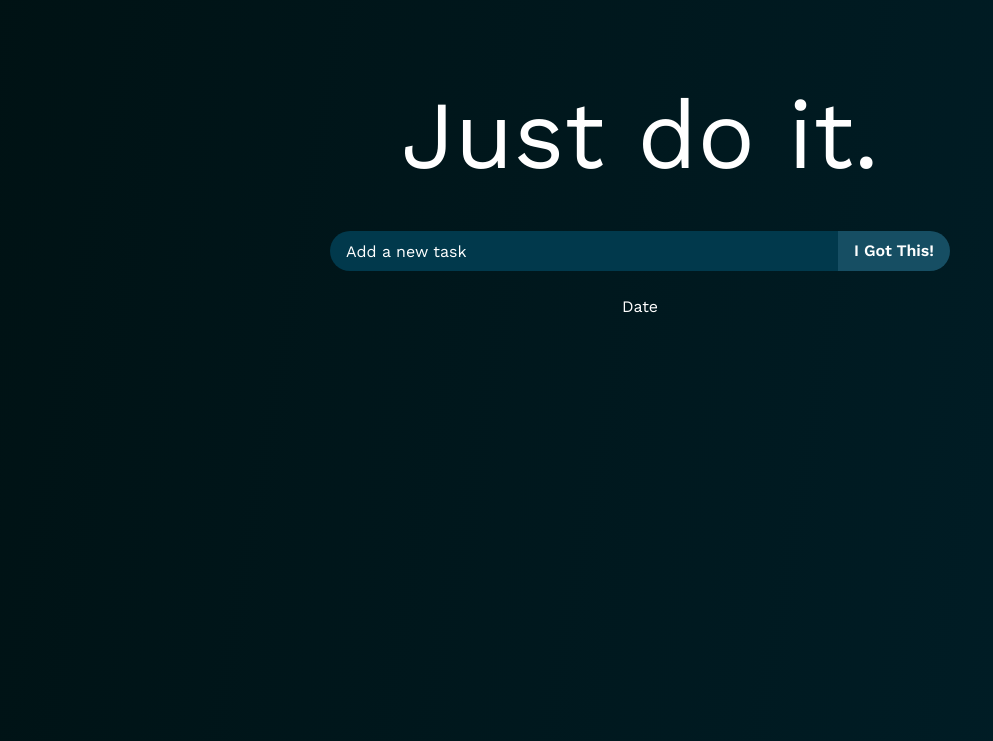
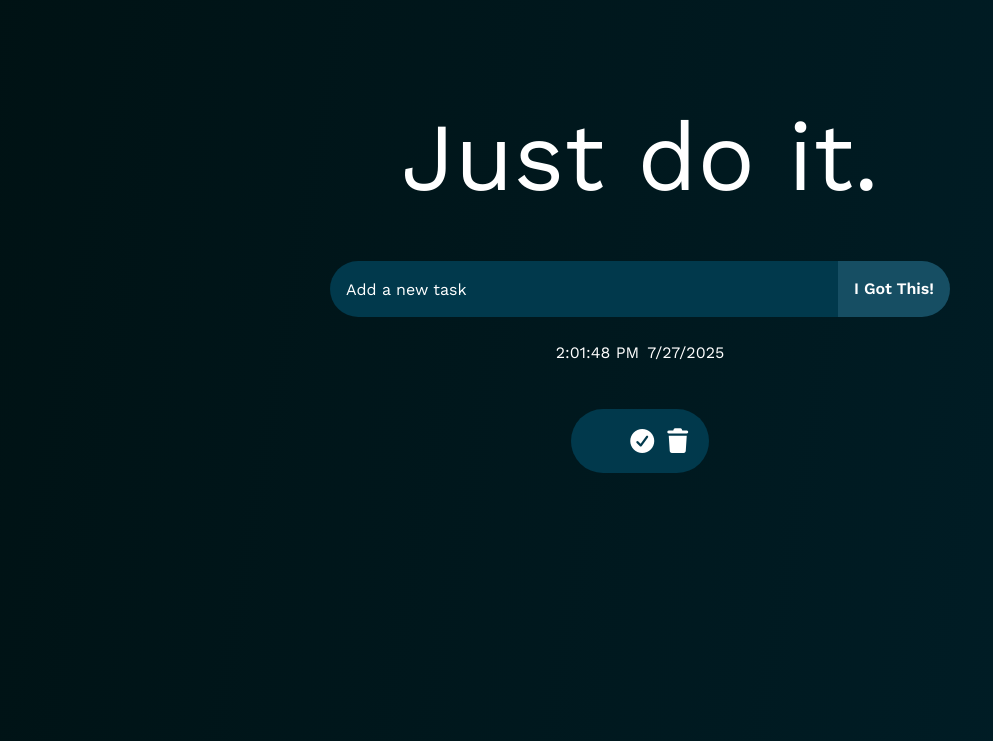
Before and after one commit to Pranavmr009/ToDo-App, a plain HTML site: page index.html in a window 1280 px wide. Both pictures are taken after a click on the button "I Got This!". Shown: the part 59-800 px from the top of the page, without its empty margins (0-993 px from the left). Drawn offline with nearby package versions, Linux system fonts and the light colour scheme.

Commit message:
Added Functionality

```diff
--- a/index.html
+++ b/index.html
@@ -12,34 +12,45 @@
 
   <link rel="stylesheet" href="styles/style.css">
   <script src="https://cdn.tailwindcss.com"></script>
-<link
-  rel="stylesheet"
-  href="https://cdnjs.cloudflare.com/ajax/libs/font-awesome/7.0.0/css/all.min.css"
-
-/>
+  <link rel="stylesheet" href="https://cdnjs.cloudflare.com/ajax/libs/font-awesome/7.0.0/css/all.min.css" />
 
 </head>
 
 <body class="relative max-w-screen-2xl mx-auto flex justify-center h-screen">
-      <div class="absolute top-4 left-4 z-50">
+  <div class="fixed top-4 left-4 z-50">
     <a href="#" target="_blank">
       <i class="fab fa-github text-white text-4xl hover:text-gray-400"></i>
     </a>
   </div>
-    <div class="flex flex-col w-[620px] h-[500px] items-center justify-center">
-        <h1 class="font-2xl text-white text-8xl my-6">Just do it.</h1>
+  <div class="flex flex-col lg:w-[620px] w-[500px] items-center mt-36 space-y-6" id="top-div">
+  <h1 class="text-white lg:text-8xl md:text-6xl text-4xl mt-6 mb-8">Just do it.</h1>
 
-        <div class="flex w-full max-w-7xl my-6">
+    <div class="flex flex-col md:flex-row w-full max-w-7xl my-6">
       <input
-                class="bg-[rgb(1,57,76)] text-white placeholder-white rounded-l-full px-4 py-2  w-full focus:outline-none h-10"
+        class="bg-[rgb(1,57,76)] text-white placeholder-white md:rounded-l-full  px-4 py-2  w-full focus:outline-none h-14 "
         type="text" name="" id="addTask" placeholder="Add a new task">
       <button
-                class="text-white text-base px-4 py-2 bg-cyan-900 rounded-r-full h-10 whitespace-nowrap active:bg-cyan-700 font-semibold "
+        class="text-white text-base px-4 py-2 bg-cyan-900 md:rounded-r-full h-14 whitespace-nowrap active:bg-cyan-700 font-semibold "
         id="addButton">I Got This!</button>
     </div>
-        <p class="text-white">Date</p>
+
+    <div class="flex gap-2">
+      <p class="text-white" id="date-time"></p>
+      <p class="text-white" id="dateDisplay"></p>
     </div>
 
+
+  <div id="output">
+    <!-- class="bg-[rgb(1,57,76)] text-white p-4 rounded-full my-5 flex gap-2 items-center" -->
+
+
+  </div>
+  </div>
+
+
+
+
+  <script src="scripts/script.js"></script>
 </body>
 
 </html>
--- /dev/null
+++ b/scripts/script.js
@@ -0,0 +1,122 @@
+// let items = JSON.parse(localStorage.getItem('todoItems')) || [];
+function logCurrentTime() {
+    const now = new Date();
+    const timeString = now.toLocaleTimeString();
+    return timeString;
+
+}
+
+function logCurrentDate() {
+    const now = new Date();
+    const dateString = now.toLocaleDateString();
+
+    return dateString;
+}
+
+function equalizeWidth(){
+    const containers = document.querySelectorAll('.js-DisplayContainer');
+    let maxWidth = 0;
+
+    containers.forEach(container => {
+        const width = container.offsetWidth;
+        if (width > maxWidth){
+            maxWidth = width;
+        }
+    });
+
+    return maxWidth;
+}
+
+setInterval(logCurrentTime, 1000);
+
+setInterval(() => {
+    document.querySelector('#date-time').textContent = logCurrentTime();
+
+}, 1000);
+
+document.querySelector("#dateDisplay").textContent = logCurrentDate();
+
+
+function storeData(data) {
+    let items = JSON.parse(localStorage.getItem('todoItems')) || [];
+    items.push(data);
+    console.log(items);
+    localStorage.setItem('todoItems', JSON.stringify(items));
+}
+
+
+function Done(clickedIcon) {
+    console.log(clickedIcon);
+    const DisplayContainer = clickedIcon.closest('#DisplayContainer');
+    if (DisplayContainer.classList.contains('opacity-50')
+    ) {
+        DisplayContainer.classList.remove('opacity-50', 'line-through');
+
+    }
+
+    else {
+        DisplayContainer.classList.add('opacity-50', 'line-through');
+    }
+    // .classList.add("line-through", "opacity-50");
+}
+
+
+function DeleteTodo(index) {
+
+    let todos = JSON.parse(localStorage.getItem('todoItems')) || [];
+    console.log(index);
+    todos.splice(index, 1);
+    localStorage.setItem('todoItems', JSON.stringify(todos));
+
+    DisplayOutput();
+
+}
+
+function DisplayOutput() {
+
+    const todos = JSON.parse(localStorage.getItem('todoItems')) || [];
+    const output = document.querySelector('#output');
+    output.innerHTML = '';
+    todos.forEach((todo, index) => {
+        // console.log(index);
+        output.innerHTML +=
+            `
+        <div id="DisplayContainer" class="bg-[rgb(1,57,76)] text-white p-4 rounded-full my-5 flex gap-2 items-center js-DisplayContainer justify-between">
+            <p id="output-item" class="px-4">${todo}</p>
+            <div>
+                <i class="fa-solid fa-circle-check cursor-pointer active:opacity-50 text-2xl" onclick=Done(this)></i>
+                <i class="fa-solid fa-trash  cursor-pointer active:opacity-50 text-2xl" onclick="DeleteTodo(${index})"></i>
+            </div>
+        </div>
+
+    `;
+    });
+
+    let maxWidth = equalizeWidth();
+    document.querySelectorAll('.js-DisplayContainer').forEach(container => {
+        container.style.width = maxWidth;
+    });
+
+}
+
+
+
+window.onload = DisplayOutput();
+
+document.querySelector('#addButton').addEventListener('click', () => {
+    const taskValue = document.querySelector("#addTask");
+
+    console.log(taskValue.value);
+    storeData(taskValue.value);
+    taskValue.value = '';
+    DisplayOutput();
+
+
+});
+
+equalizeWidth();
+
+
+
+// let a = Array(localStorage.getItem('todoItems'))
+// console.log(a[0]);
--- a/styles/style.css
+++ b/styles/style.css
@@ -2,3 +2,7 @@ body{
     background-image:  linear-gradient(100deg, rgb(0, 18, 20), rgb(0, 31, 41));
     font-family: "Work Sans", sans-serif;
 }
+
+/* #top-div{
+    margin-top: 200px;
+} */
```
Lines whose indentation alone changed are shown as unchanged.
